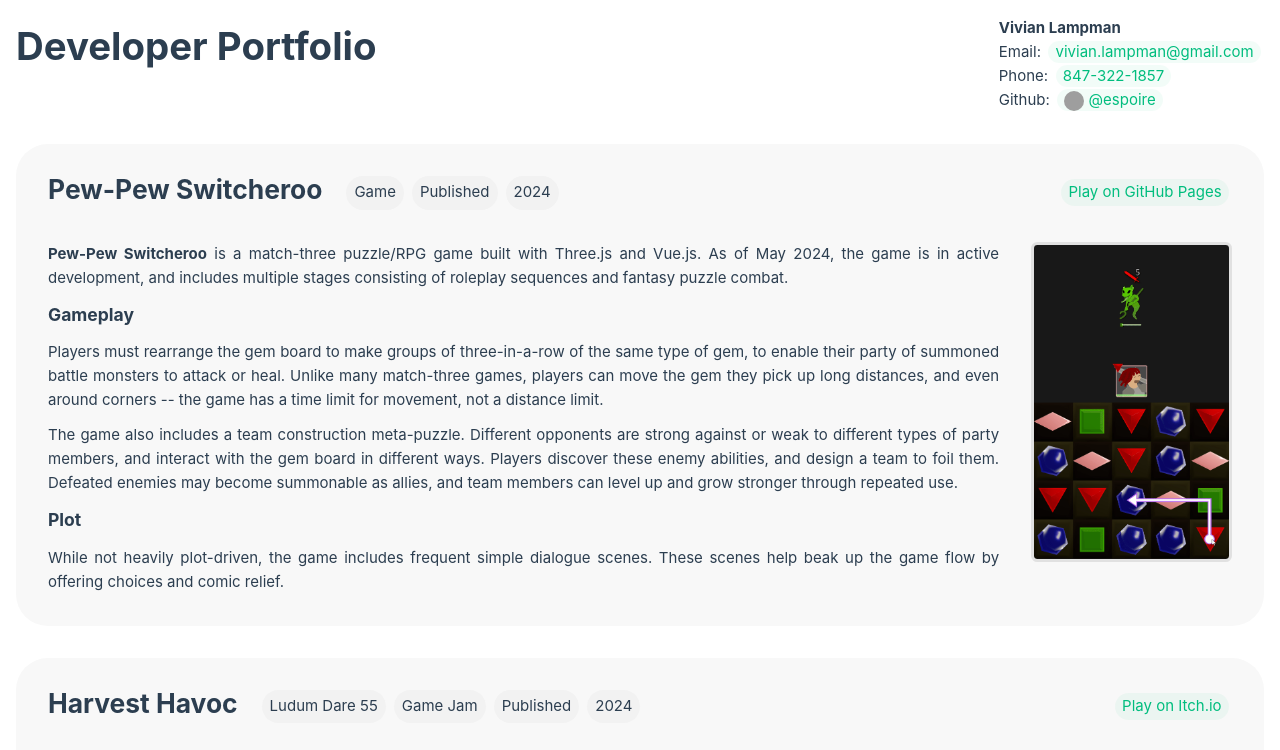
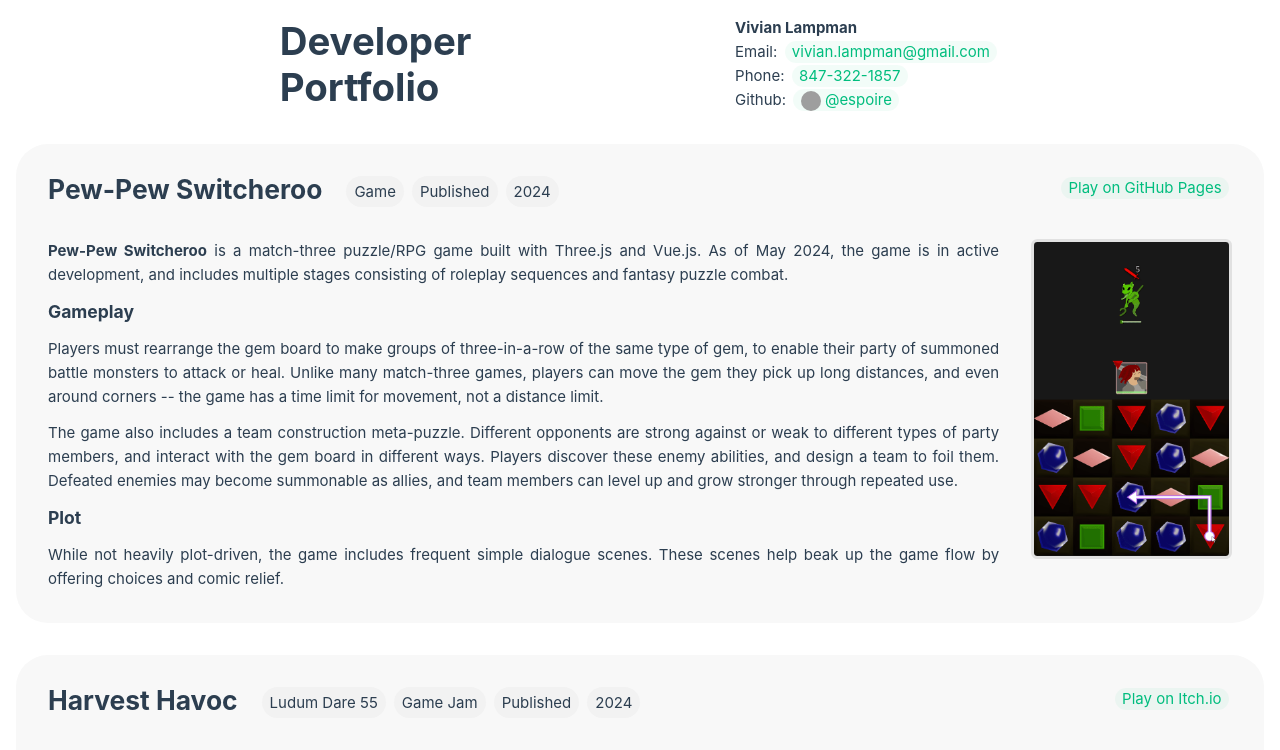
Before and after one commit to espoire/Portfolio, a Vue app: page / in a window 1280 px wide. Shown: the top 750 px of the page. Built offline with nearby package versions, Linux system fonts and the light colour scheme; grey boxes are pictures that could not be loaded.

Commit message:
Add low-width viewport support

```diff
--- a/src/App.vue
+++ b/src/App.vue
@@ -26,7 +26,12 @@ import MyProjects from './cmp/MyProjects.vue';
 
   .main {
     max-width: 1280px;
-    padding: 1rem
+    padding: 1rem;
+
+    @media (max-width: 57rem) {
+      padding-left: 0;
+      padding-right: 0;
+    }
   }
 
   .footer {
--- a/src/cmp/ContactInfo.vue
+++ b/src/cmp/ContactInfo.vue
@@ -1,6 +1,6 @@
 <template>
   <div class="wrapper">
-    <h1>Developer Portfolio</h1>
+    <h1>Developer<br />Portfolio</h1>
 
     <div>
       <b class="name"> Vivian Lampman </b> <br />
@@ -30,7 +30,12 @@
 <style lang="scss" scoped>
 .wrapper {
   display: flex;
-  justify-content: space-between;
+  justify-content: space-evenly;
+  align-items: center;
+}
+
+h1 {
+  line-height: 1.2;
 }
 
 .circle {
--- a/src/cmp/MyProjects.vue
+++ b/src/cmp/MyProjects.vue
@@ -145,13 +145,13 @@ import ProjectCard from './ProjectCard.vue'
   </ProjectCard>
 
   <ProjectCard
-    name="Untitled JavaScript machine learning framework"
+    name="JavaScript machine learning"
     route="Machine-Learning"
     :tags="['Code-Only', '2022-2024']"
   >
     <p>
       To prove my grasp of the implementational details of neural networks and stochastic gradient
-      descent, in 2022-2024, I built a vanilla-JavaScript neural networks and machine-learning
+      descent, in 2022-2024, I built an untitled vanilla-JavaScript neural networks and machine-learning
       framework from scratch, and tested it with the MNIST optical character recognition task. The
       framework is platform-agnostic, running in both Node and embedded in a web page, and runs fast
       enough to even train neural nets on a client machine while embedded in a web page.
--- a/src/cmp/ProjectCard.vue
+++ b/src/cmp/ProjectCard.vue
@@ -28,7 +28,7 @@ function hide() {
 <template>
   <div class="card" :style="showScreenshot ? `min-height: calc(min(30dvw, 40dvh${props.size ? `, ${props.size}px` : ''}) + 8rem);` : ''">
     <div class="header">
-      <div>
+      <div class="nameAndTagsWrap">
         <h2 class="name">{{ props.name }}</h2>
         <div class="tags">
           <span v-for="(tag, i) of props.tags" :key="i">{{ toTitleCase(tag) }}</span>
@@ -57,15 +57,23 @@ function hide() {
   padding: 2rem;
   border-radius: 2rem;
   margin-top: 2rem;
+
+  @media (max-width: 26rem) {
+    padding: 1rem;
+  }
 }
 
 .header {
   display: flex;
   justify-content: space-between;
+}
 
-  div {
-    display: flex;
-    justify-content: space-between;
+.nameAndTagsWrap {
+  display: flex;
+  justify-content: space-between;
+
+  @media (max-width: 70rem) {
+    flex-direction: column;
   }
 }
 
@@ -78,7 +86,7 @@ function hide() {
   span {
     display: inline-block;
     background-color: var(--color-background-mute);
-    padding: 0.5rem 0.5rem 0;
+    padding: 0.5rem;
     border-radius: 50cqh;
     margin-left: 0.5rem;
     line-height: 1;
```
